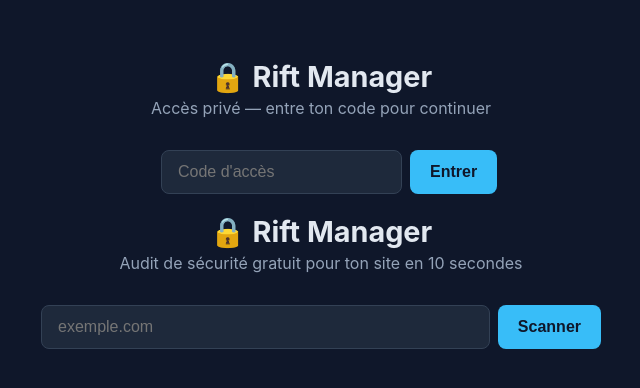
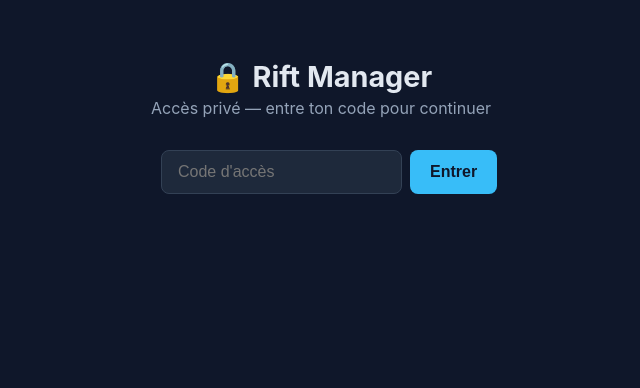
Before and after one commit to tourneuxnathanael/rift-manager, a plain HTML site: page frontend/index.html in a window 1280 px wide. Shown: the whole page, without its empty margins (319-959 px from the left). Drawn offline with Linux system fonts and the light colour scheme.

Commit message:
ajout mdp

```diff
--- a/frontend/index.html
+++ b/frontend/index.html
@@ -160,6 +160,8 @@
     align-items: center;
     text-align: center;
   }
+
+  .app-hidden { display: none; }
 </style>
 </head>
 <body>
@@ -174,7 +176,7 @@
   <p id="gateError" style="color:var(--red); display:none; margin-top:14px;">Code incorrect</p>
 </div>
 
-<div id="app" style="display:none; width:100%; display:flex; flex-direction:column; align-items:center;">
+<div id="app" class="app-hidden" style="width:100%; flex-direction:column; align-items:center;">
   <h1>🔒 Rift Manager</h1>
   <p class="subtitle">Audit de sécurité gratuit pour ton site en 10 secondes</p>
 
@@ -218,6 +220,7 @@ async function checkAccess() {
 
     sessionStorage.setItem("rift_access_code", code);
     document.getElementById("gate").style.display = "none";
+    document.getElementById("app").classList.remove("app-hidden");
     document.getElementById("app").style.display = "flex";
   } catch (err) {
     errorMsg.style.display = "block";
@@ -242,6 +245,7 @@ document.getElementById("accessCodeInput").addEventListener("keydown", (e) => {
     });
     if (resp.ok) {
       document.getElementById("gate").style.display = "none";
+      document.getElementById("app").classList.remove("app-hidden");
       document.getElementById("app").style.display = "flex";
     }
   } catch (err) {
```
